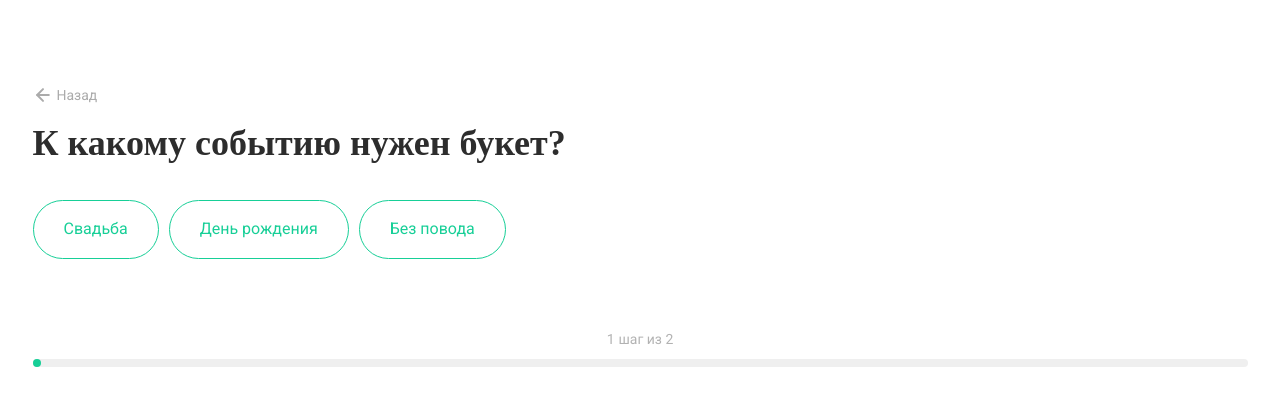
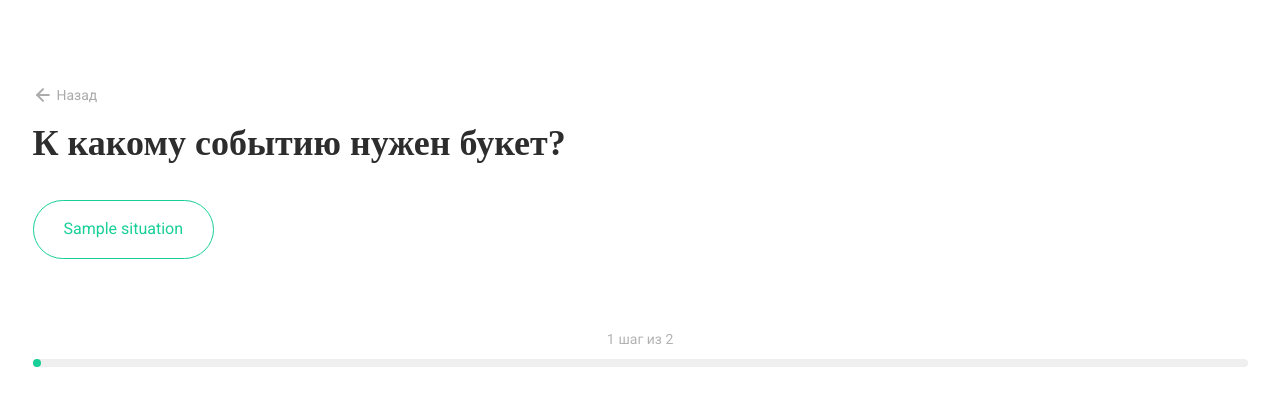
Before and after one commit to MelnikovEI/flowers-shop-site, a Django app: template shop/templates/quiz.html in a window 1280 px wide. Shown: the part 175-581 px from the top of the page. Run offline with Django 3.2, Linux system fonts and the light colour scheme; the template is opened without the code that fills it: most values are stand-ins (such as "Sample title", 1, 10 or a date in 2020); some web fonts are replaced.

Commit message:
Connect quiz.html to DB

```diff
--- a/shop/templates/quiz.html
+++ b/shop/templates/quiz.html
@@ -6,15 +6,18 @@
 		<div class="container">
 			<div class="quiz">
 				<div class="quiz__back ">
-					<a href="#" class="quiz__back_link fic"><img src="{% static 'img/arrow-left.svg' %}" alt="arrow-left" class="arrowLeft">
-					<span class="quiz__back_intro">Назад</span></a>
+					<a class="quiz__back_link fic"><img src="{% static 'img/arrow-left.svg' %}" alt="arrow-left" class="arrowLeft" onClick="javascript:history.go(-1);">
+					<span class="quiz__back_intro" onClick="javascript:history.go(-1);">Назад</span>
+					</a>
 				</div>
 				<div class="quiz__block">
 					<h1 class="quiz__title">К какому событию нужен букет?</h1>
 					<div class="quiz__elems fic">
-						<button class="quiz__elem">Свадьба</button>
-						<button class="quiz__elem">День рождения</button>
-						<button class="quiz__elem">Без повода</button>
+						{% for situation in situations %}
+							<a href="{% url 'quiz_step' situation.id %}" >
+								<button class="quiz__elem">{{ situation.name }}</button>
+							</a>
+						{% endfor %}
 					</div>
 					<div class="quiz__progress">
 						<div class="quiz__progress_step">
--- a/shop/urls.py
+++ b/shop/urls.py
@@ -12,6 +12,6 @@ urlpatterns = [
     path('order/<int:product_id>', views.order, name='order'),
     path('order-step/', views.order_step, name='order_step'),
     path('quiz/', views.quiz, name='quiz'),
-    path('quiz-step/', views.quiz_step, name='quiz-step'),
+    path('quiz-step/<int:situation_id>', views.quiz_step, name='quiz_step'),
     path('result/<int:product_id>', views.result, name='result'),
 ] + static(settings.MEDIA_URL, document_root=settings.MEDIA_ROOT)
```
Also changed, not shown: shop/serializers.py (+7 -1 lines), shop/views.py (+14 -12 lines).
